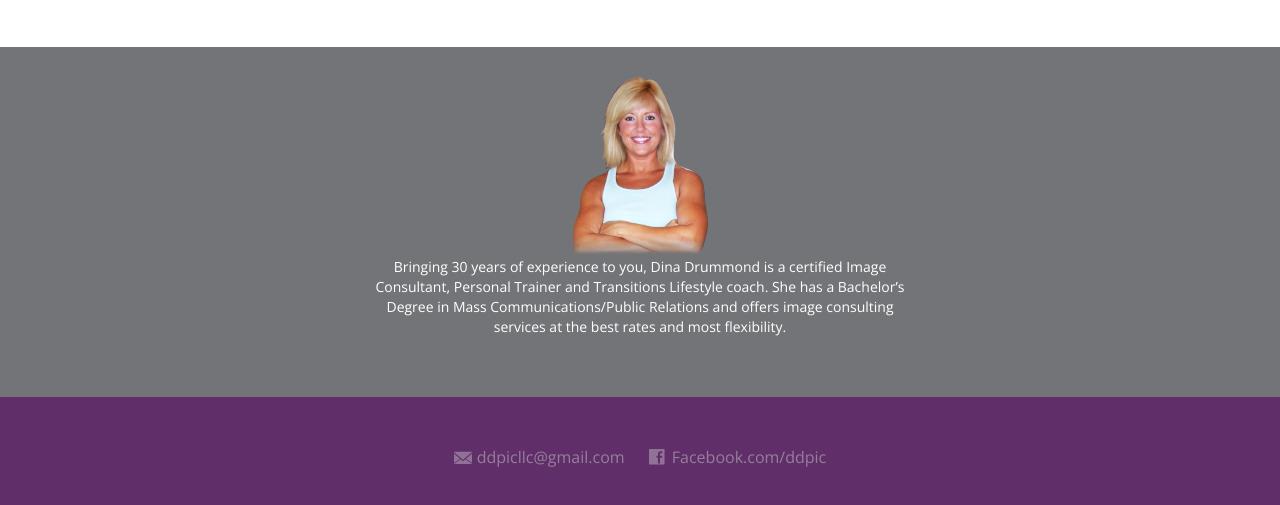
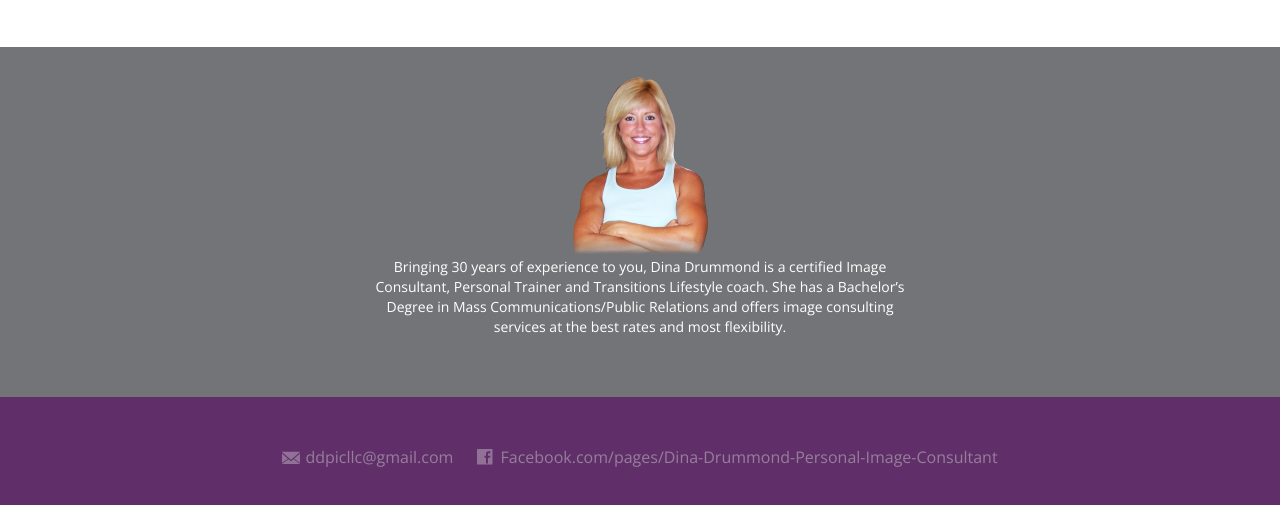
Before and after one commit to tamagokun/dinadrummond.com, a plain HTML site: page public/index.html in a window 1280 px wide. Shown: the part 1199-1704 px from the top of the page. Drawn offline with nearby package versions, Linux system fonts and the light colour scheme.

Commit message:
fixed facebook link

```diff
--- a/public/index.html
+++ b/public/index.html
@@ -40,7 +40,7 @@
 
 	<footer>
 		<a href="mailto:ddpicllc@gmail.com" class="email">ddpicllc@gmail.com</a>
-		<a href="http://facebook.com/ddpic" class="facebook">Facebook.com/ddpic</a>
+		<a href="http://www.facebook.com/pages/Dina-Drummond-Personal-Image-Consultant" class="facebook">Facebook.com/pages/Dina-Drummond-Personal-Image-Consultant</a>
 	</footer>
 </body>
 </html>
```
